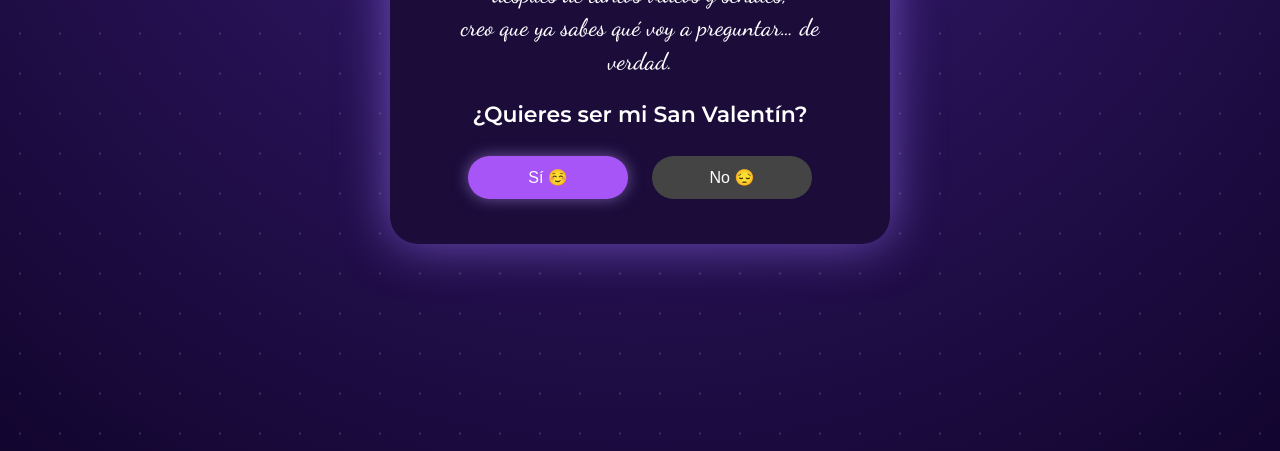
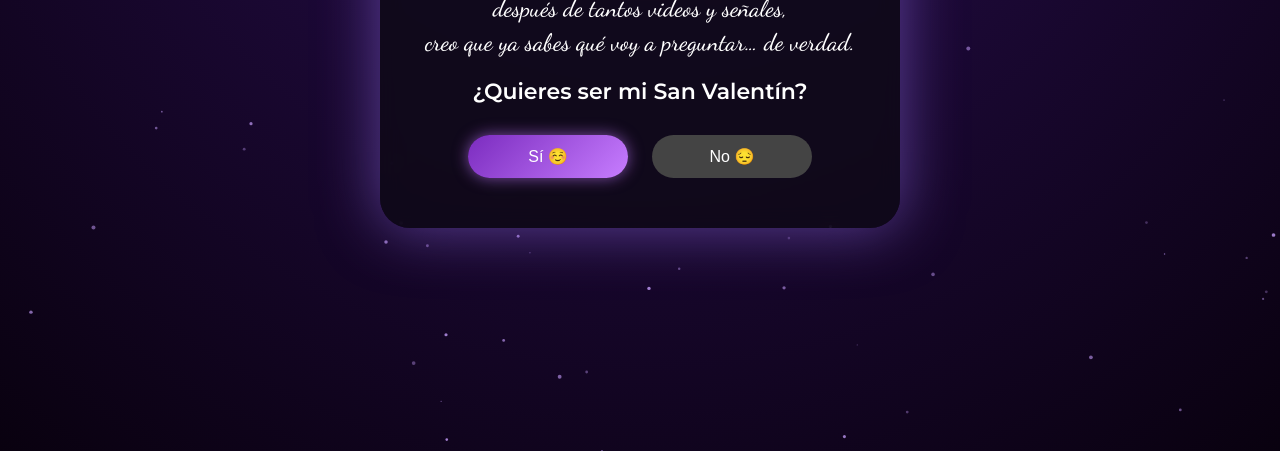
Before and after one commit to trindymelt/To-Diana, a plain HTML site: page index.html in a window 1280 px wide. Shown: the part 349-800 px from the top of the page. Drawn offline with nearby package versions, Linux system fonts and the light colour scheme.

Commit message:
Update index.html

```diff
--- a/index.html
+++ b/index.html
@@ -10,121 +10,130 @@
 <style>
 * { box-sizing: border-box; }
 
-body{
-  margin:0;
-  min-height:100vh;
-  display:flex;
-  justify-content:center;
-  align-items:center;
-  background: radial-gradient(circle at top, #3b1e7a, #12052e);
-  overflow:hidden;
-  font-family:'Montserrat', sans-serif;
-  color:white;
+body {
+  margin: 0;
+  min-height: 100vh;
+  font-family: 'Montserrat', sans-serif;
+  overflow: hidden;
+  background: radial-gradient(circle at top, #2b0f55, #09010f);
+  color: white;
 }
 
-/* Fondo de estrellas */
-body::before{
-  content:"";
-  position:fixed;
-  inset:-50%;
-  background-image: radial-gradient(white 1px, transparent 1px);
-  background-size:40px 40px;
-  opacity:0.15;
-  animation:stars 80s linear infinite;
+/* Canvas partículas */
+canvas {
+  position: fixed;
+  inset: 0;
+  z-index: 0;
 }
 
-@keyframes stars{
-  from { transform:translateY(0); }
-  to { transform:translateY(-600px); }
+/* Contenedor */
+.container {
+  position: relative;
+  z-index: 1;
+  min-height: 100vh;
+  display: flex;
+  justify-content: center;
+  align-items: center;
+  padding: 20px;
 }
 
 /* Tarjeta */
-.card{
-  position:relative;
-  background:#1b0c3a;
-  width:min(500px, 92vw);
-  padding:45px 35px;
-  border-radius:28px;
-  text-align:center;
-  box-shadow:0 0 50px rgba(160,120,255,0.6);
-  z-index:2;
+.card {
+  background: rgba(15, 10, 25, 0.88);
+  backdrop-filter: blur(10px);
+  width: min(520px, 94vw);
+  padding: 50px 40px;
+  border-radius: 30px;
+  text-align: center;
+  box-shadow: 0 0 60px rgba(160,120,255,0.5);
 }
 
 /* Texto inicial */
-h1{
-  font-family:'Playfair Display', serif;
-  font-size:32px;
-  margin-bottom:10px;
+h1 {
+  font-family: 'Playfair Display', serif;
+  font-size: 30px;
+  margin-bottom: 8px;
 }
 
-.intro{
-  font-family:'Dancing Script', cursive;
-  font-size:24px;
-  margin-bottom:22px;
-  line-height:1.4;
+.intro {
+  font-family: 'Dancing Script', cursive;
+  font-size: 24px;
+  margin-bottom: 18px;
+  line-height: 1.4;
 }
 
-.question{
-  font-size:22px;
-  font-weight:600;
-  margin-bottom:28px;
+.question {
+  font-size: 22px;
+  font-weight: 600;
+  margin-bottom: 30px;
 }
 
 /* Botones */
-.buttons{
-  display:flex;
-  justify-content:center;
-  gap:24px;
+.buttons {
+  display: flex;
+  justify-content: center;
+  gap: 24px;
 }
 
-button{
-  min-width:160px;
-  padding:12px 26px;
-  border:none;
-  border-radius:28px;
-  font-size:16px;
-  cursor:pointer;
-  transition:0.3s;
+button {
+  min-width: 160px;
+  padding: 12px 26px;
+  border: none;
+  border-radius: 30px;
+  font-size: 16px;
+  cursor: pointer;
+  transition: 0.3s;
 }
 
-#yesBtn{
-  background:#a855f7;
-  color:white;
-  box-shadow:0 0 15px rgba(200,160,255,0.5);
+#yesBtn {
+  background: linear-gradient(135deg, #7b2cbf, #c77dff);
+  color: white;
+  box-shadow: 0 0 15px rgba(199,125,255,0.6);
 }
 
-#noBtn{
-  background:#444;
-  color:white;
+#noBtn {
+  background: #444;
+  color: white;
+}
+
+/* GIF triste */
+.sad-gif {
+  display: none;
+  margin-top: 25px;
+}
+
+.sad-gif img {
+  width: 200px;
+  border-radius: 16px;
 }
 
 /* Carta final */
-.letter{
-  display:none;
-  max-height:70vh;
-  overflow-y:auto;
-  text-align:left;
-  margin-top:25px;
-  padding-right:10px;
-  font-size:16px;
-  line-height:1.7;
-  animation:fadeIn 1.5s ease forwards;
+.letter {
+  display: none;
+  max-height: 70vh;
+  overflow-y: auto;
+  margin-top: 30px;
+  text-align: left;
+  font-size: 16px;
+  line-height: 1.7;
+  animation: fadeIn 1.5s ease forwards;
 }
 
-@keyframes fadeIn{
-  from { opacity:0; transform:translateY(10px); }
-  to { opacity:1; transform:none; }
+@keyframes fadeIn {
+  from { opacity: 0; transform: translateY(10px); }
+  to { opacity: 1; transform: none; }
 }
 
-.letter p{
-  margin-bottom:14px;
-}
+.letter p { margin-bottom: 14px; }
 </style>
 </head>
 
 <body>
 
-<div class="card" id="card">
+<canvas id="particles"></canvas>
+
+<div class="container">
+  <div class="card">
 
     <h1>Diana,</h1>
 
@@ -142,54 +151,84 @@ creo que ya sabes qué voy a preguntar… de verdad.
       <button id="noBtn">No 😔</button>
     </div>
 
+    <div class="sad-gif" id="sadGif">
+      <img src="https://media.giphy.com/media/ISOckXUybVfQ4/giphy.gif" alt="triste">
+    </div>
+
     <div class="letter" id="letter">
-
+      <!-- CARTA (SIN REPETIR EL INICIO) -->
       <p>Hoy no quiero decirte “Feliz San Valentín” como si fuera una fecha cualquiera.</p>
-
-<p>Quiero decirte que me gusta amarte.
-Me gusta la forma en que estás en mi vida, sin ruido y sin esfuerzo, como algo que simplemente pertenece ahí.</p>
-
+      <p>Quiero decirte que me gusta amarte. Me gusta la forma en que estás en mi vida, sin ruido y sin esfuerzo, como algo que simplemente pertenece ahí.</p>
       <p>Me gusta cómo el mundo se siente un poco más en calma cuando pienso en ti.</p>
-
       <p>No estoy contigo por razones que se puedan enumerar.</p>
-
-<p>Estoy contigo porque tu presencia se volvió hogar.
-Porque tu nombre me nace con cariño.
-Porque elegirte no se siente como una decisión difícil… sino como la correcta.</p>
-
-<p>Hay algo muy bonito en saber que eres tú.
-En saber que no necesito buscar más ni imaginar otros caminos.</p>
-
+      <p>Estoy contigo porque tu presencia se volvió hogar. Porque tu nombre me nace con cariño. Porque elegirte no se siente como una decisión difícil… sino como la correcta.</p>
+      <p>Hay algo muy bonito en saber que eres tú. En saber que no necesito buscar más ni imaginar otros caminos.</p>
       <p>No estoy contigo por lo fácil.</p>
-
       <p>Estoy contigo porque cuando decidimos ir a por todo… fue real.</p>
-
-<p>Me gusta que no somos perfectos.
-Me gusta que construimos con conciencia.
-Me gusta que quieras dar, aportar y estar a la altura, al igual que yo lo intento.</p>
-
+      <p>Me gusta que no somos perfectos. Me gusta que construimos con conciencia. Me gusta que quieras dar, aportar y estar a la altura, al igual que yo lo intento.</p>
       <p>No quiero una vida donde todo sea sencillo.</p>
-
       <p>Quiero una vida donde, pase lo que pase, sea contigo.</p>
-
-<p>Tú no eres un momento bonito.</p>
-
       <p><strong>Eres mi decisión constante.</strong></p>
-
-<p>Y hoy me basta con saber que quiero caminar a tu lado, tomarte la mano… y seguir.</p>
-
       <p><strong>Feliz día, Diana 🖤</strong></p>
-
     </div>
 
   </div>
+</div>
+
+<!-- Música (ejemplo, cambia el src por tu canción) -->
+<audio id="music" src="cancion.mp3"></audio>
 
 <script>
+/* ===== Partículas ===== */
+const canvas = document.getElementById("particles");
+const ctx = canvas.getContext("2d");
+
+let w, h;
+function resize() {
+  w = canvas.width = window.innerWidth;
+  h = canvas.height = window.innerHeight;
+}
+window.addEventListener("resize", resize);
+resize();
+
+const particles = [];
+for (let i = 0; i < 70; i++) {
+  particles.push({
+    x: Math.random() * w,
+    y: Math.random() * h,
+    r: Math.random() * 1.5 + 0.5,
+    vx: Math.random() * 0.25 - 0.125,
+    vy: Math.random() * 0.25 - 0.125,
+    o: Math.random() * 0.6 + 0.25
+  });
+}
+
+function animate() {
+  ctx.clearRect(0, 0, w, h);
+  particles.forEach(p => {
+    p.x += p.vx;
+    p.y += p.vy;
+    if (p.x < 0) p.x = w;
+    if (p.x > w) p.x = 0;
+    if (p.y < 0) p.y = h;
+    if (p.y > h) p.y = 0;
+    ctx.beginPath();
+    ctx.arc(p.x, p.y, p.r, 0, Math.PI * 2);
+    ctx.fillStyle = `rgba(200,160,255,${p.o})`;
+    ctx.fill();
+  });
+  requestAnimationFrame(animate);
+}
+animate();
+
+/* ===== Lógica botones ===== */
 const noBtn = document.getElementById("noBtn");
 const yesBtn = document.getElementById("yesBtn");
+const sadGif = document.getElementById("sadGif");
 const letter = document.getElementById("letter");
+const buttons = document.getElementById("buttons");
 const question = document.getElementById("question");
-const buttons = document.getElementById("buttons");
+const music = document.getElementById("music");
 
 const noTexts = [
   "No 😔",
@@ -197,7 +236,6 @@ const noTexts = [
   "¿Cómo? 😱",
   "Es broma, ¿verdad? 🥲",
   "¿Por qué? 😭",
-  "¿De verdad no? 🥺",
   "Me duele un poco 💔",
   "Piénsalo bien… 🥹",
   "Última oportunidad 😶",
@@ -209,35 +247,26 @@ let yesCount = 0;
 
 noBtn.addEventListener("click", () => {
   noCount++;
-
   if (noCount < noTexts.length) {
     noBtn.textContent = noTexts[noCount];
+  } else {
+    sadGif.style.display = "block";
+    noBtn.style.display = "none";
   }
-
-  /* El Sí brilla más */
-  const glow = 15 + noCount * 6;
-  yesBtn.style.boxShadow = `0 0 ${glow}px rgba(220,180,255,0.9)`;
-
-  /* Bloqueo del Sí después de la mitad */
-  if (noCount >= Math.ceil(noTexts.length / 2)) {
-    yesBtn.disabled = true;
-    yesBtn.textContent = "No, ya no 🙂‍↔️";
-    yesBtn.style.background = "#555";
-    yesBtn.style.boxShadow = "none";
-    yesBtn.style.cursor = "default";
-  }
+  yesBtn.style.boxShadow = `0 0 ${15 + noCount * 6}px rgba(220,180,255,0.9)`;
 });
 
 yesBtn.addEventListener("click", () => {
   yesCount++;
-
   if (yesCount === 1) {
     yesBtn.textContent = "¿De verdad? ☺️";
   } else if (yesCount === 2) {
     yesBtn.textContent = "¿En serio en serio? 🥹";
   } else {
+    music.play();
     question.style.display = "none";
     buttons.style.display = "none";
+    sadGif.style.display = "none";
     letter.style.display = "block";
   }
 });
```
Lines whose indentation alone changed are shown as unchanged.
